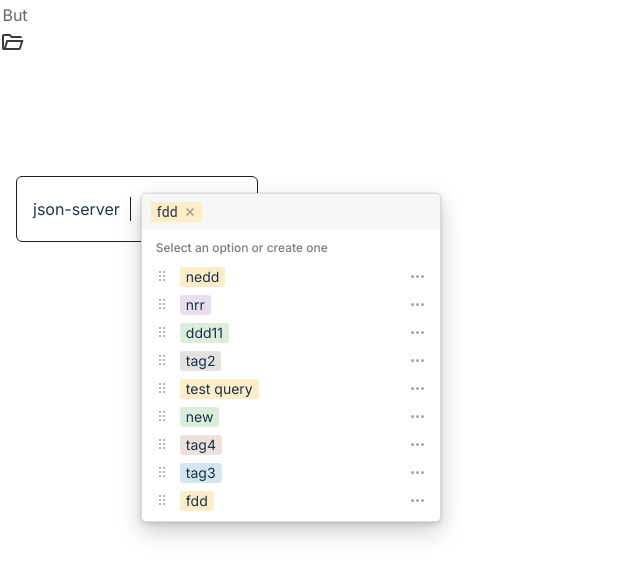
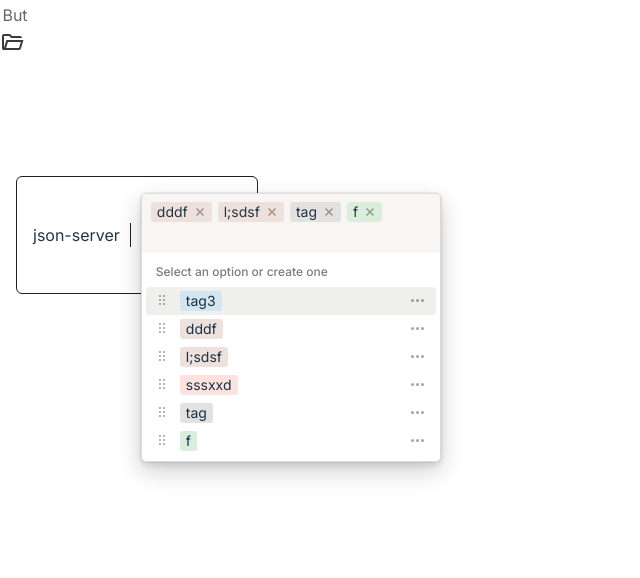
Before and after one commit to IgorChugurov/react-components, a React (Vite) app: page / in a window 1280 px wide. Both pictures are taken after a click on the element 190 px from the left and 209 px from the top of the page. Shown: the top 578 px of the page, without its empty margins (0-640 px from the left). Built offline with nearby package versions, Linux system fonts and the light colour scheme; data requests are answered from the project's data file.

Commit message:
patch 1.1.8

```diff
--- a/package.json
+++ b/package.json
@@ -1,6 +1,6 @@
 {
   "name": "ch-react-components",
-  "version": "1.1.7",
+  "version": "1.1.8",
   "description": "custom react components",
   "main": "src/index.ts",
   "scripts": {
--- a/server/db.json
+++ b/server/db.json
@@ -5,63 +5,34 @@
       "name": "json-server",
       "tags": [
         {
-          "id": "972e",
-          "name": "fdd",
-          "color": "rgb(253, 236, 200)",
-          "_id": "972e"
+          "id": "f9c0",
+          "name": "dddf",
+          "color": "rgb(238, 224, 218)",
+          "_id": "f9c0"
+        },
+        {
+          "id": "0f30",
+          "name": "l;sdsf",
+          "color": "rgb(238, 224, 218)",
+          "_id": "0f30"
+        },
+        {
+          "id": "4a52",
+          "name": "tag",
+          "color": "rgb(227, 226, 224)",
+          "_id": "4a52"
+        },
+        {
+          "id": "77d2",
+          "name": "f",
+          "color": "rgb(219, 237, 219)",
+          "_id": "77d2"
         }
       ],
       "id": "1006"
     }
   ],
   "tags": [
-    {
-      "id": "a2fc",
-      "name": "nedd",
-      "color": "rgb(253, 236, 200)",
-      "_id": "a2fc"
-    },
-    {
-      "id": "a96a",
-      "name": "nrr",
-      "color": "rgb(232, 222, 238)",
-      "_id": "a96a"
-    },
-    {
-      "id": "a436",
-      "fileRecordId": "1006",
-      "name": "ddd11",
-      "color": "rgb(219, 237, 219)",
-      "_id": "a436"
-    },
-    {
-      "_id": "4493",
-      "color": "rgb(227, 226, 224)",
-      "name": "tag2",
-      "id": "4493"
-    },
-    {
-      "_id": "96af",
-      "color": "rgb(253, 236, 200)",
-      "name": "test query",
-      "id": "96af"
-    },
-    {
-      "_id": "0f7d",
-      "name": "new",
-      "color": "rgb(219, 237, 219)",
-      "createdAt": "2023-12-05T12:26:12.024Z",
-      "updatedAt": "2023-12-05T12:26:12.024Z",
-      "id": "0f7d"
-    },
-    {
-      "_id": "f4eb",
-      "name": "tag4",
-      "color": "rgb(238, 224, 218)",
-      "createdAt": "2023-12-05T12:13:45.796Z",
-      "updatedAt": "2023-12-05T12:13:45.796Z",
-      "id": "f4eb"
-    },
     {
       "_id": "e90a",
       "name": "tag3",
@@ -71,10 +42,34 @@
       "id": "e90a"
     },
     {
-      "id": "972e",
-      "name": "fdd",
-      "color": "rgb(253, 236, 200)",
-      "_id": "972e"
+      "id": "f9c0",
+      "name": "dddf",
+      "color": "rgb(238, 224, 218)",
+      "_id": "f9c0"
+    },
+    {
+      "id": "0f30",
+      "name": "l;sdsf",
+      "color": "rgb(238, 224, 218)",
+      "_id": "0f30"
+    },
+    {
+      "id": "6fe5",
+      "name": "sssxxd",
+      "color": "rgb(255, 226, 221)",
+      "_id": "6fe5"
+    },
+    {
+      "id": "4a52",
+      "name": "tag",
+      "color": "rgb(227, 226, 224)",
+      "_id": "4a52"
+    },
+    {
+      "id": "77d2",
+      "name": "f",
+      "color": "rgb(219, 237, 219)",
+      "_id": "77d2"
     }
   ],
   "profile": {
--- a/src/components/tags/ManageTagsInModal.tsx
+++ b/src/components/tags/ManageTagsInModal.tsx
@@ -56,6 +56,7 @@ const ManageTagsInModal = <RecordType extends IRecord>({
     left: rect.left,
   });
 
+  const [activeTag, setActiveTag] = useState<ITag | null>(null);
   const [serverTags, setServerTags] = useState<ITag[]>([]);
   const [filteredTags, setFilteredTags] = useState<ITag[]>([]);
 
@@ -66,53 +67,84 @@ const ManageTagsInModal = <RecordType extends IRecord>({
   const [bgcolor, setBgcolor] = useState<null | string>(null);
 
   const childrenRef = useRef<HTMLDivElement>(null);
-  const [lastActiveChild, setLastActiveChild] = useState<HTMLElement | null>(
-    null
-  );
+  // const [lastActiveChild, setLastActiveChild] = useState<HTMLElement | null>(
+  //   null
+  // );
 
   const [openModalOneTag, setOpenModalOneTag] = useState(true);
   const [currentTag, setCurrentTag] = useState<ITag | null>(null);
 
-  // rule of hover
-  const handleMouseOver = (event: React.MouseEvent<HTMLElement>) => {
-    event.stopPropagation();
+  // const handleMouseOver = (event: React.MouseEvent<HTMLElement>) => {
+  //   event.stopPropagation();
+  //   if (event.target) {
+  //     const element = event.target as HTMLElement;
+  //     if (element) {
+  //       setLastActiveChild(element.parentElement);
+  //     }
+  //   }
+  // };
+
+  // const handleMouseLeave = () => {
+  //   if (childrenRef.current) {
+  //     const children = Array.from(
+  //       childrenRef.current.children
+  //     ) as HTMLDivElement[];
+
+  //     children.forEach((child) => {
+  //       if (child.firstChild) {
+  //         const firstChild = child.firstChild as HTMLElement;
+  //         firstChild.style.backgroundColor = "";
+  //         if (firstChild === lastActiveChild) {
+  //           firstChild.style.backgroundColor = "rgba(55, 53, 47, 0.08)";
+  //         }
+  //       }
+  //     });
+  //   }
+  // };
+  // const handleMouseEnter = () => {
+  //   if (lastActiveChild) {
+  //     lastActiveChild.style.backgroundColor = "";
+  //   }
+  //   setMouseWasInContainer(true);
+  // };
+  const handleMouseEnterNew = (event: React.MouseEvent<HTMLElement>) => {
     if (event.target) {
-      const element = event.target as HTMLElement;
-      if (element) {
-        setLastActiveChild(element.parentElement);
+      const element = event.currentTarget as HTMLElement;
+      if (element && element.id) {
+        const tag = serverTags.find((t) => t._id === element.id);
+        //console.log(element);
+        if (tag) {
+          setActiveTag(tag);
+        }
       }
     }
   };
-
-  const handleMouseLeave = () => {
-    if (childrenRef.current) {
-      const children = Array.from(
-        childrenRef.current.children
-      ) as HTMLDivElement[];
-
-      children.forEach((child) => {
-        if (child.firstChild) {
-          const firstChild = child.firstChild as HTMLElement;
-          firstChild.style.backgroundColor = "";
-          if (firstChild === lastActiveChild) {
-            firstChild.style.backgroundColor = "rgba(55, 53, 47, 0.08)"; // Цвет при сохраненном активном элементе
-          }
-        }
-      });
+  const handleMouseEnterNewTag = (event: React.MouseEvent<HTMLElement>) => {
+    if (event.target) {
+      const element = event.currentTarget as HTMLElement;
+      if (element && element.id === "newTagName") {
+        setActiveTag({
+          _id: "newTagName",
+          name: "newTagName",
+          color: "newColor",
+        });
+      }
     }
-  };
-  const handleMouseEnter = () => {
-    if (lastActiveChild) {
-      lastActiveChild.style.backgroundColor = "";
-    }
-    setMouseWasInContainer(true);
   };
   // end rule of hover
   const handleInput = (event: ChangeEvent<HTMLInputElement>) => {
     setSearch(event.target.value);
-    setMouseWasInContainer(false);
+    //setMouseWasInContainer(false);
   };
   //console.log(search);
+
+  const focusInput = () => {
+    if (input.current) {
+      //console.log(input.current);
+      input.current.focus();
+    }
+  };
+
   const dispatchTagsEvent = (type: string, data: any) => {
     const event = new CustomEvent(type, {
       detail: data,
@@ -134,11 +166,11 @@ const ManageTagsInModal = <RecordType extends IRecord>({
         color: bgcolor || "",
         _id: "newTag",
       };
-      items.push(newTag);
-      setItems([...items]);
+
+      setItems([...items, newTag]);
       setServerTags([...serverTags, newTag]);
       try {
-        const res = await dataService.createOneTag(newTag);
+        const res = await dataService.createOneTag({ ...newTag });
         // only for examples json-server
         if (res && !res._id) {
           res._id = res.id || "";
@@ -158,6 +190,10 @@ const ManageTagsInModal = <RecordType extends IRecord>({
         setServerTags((prev) => prev.filter((t) => t._id !== "newTag"));
       } finally {
         setLoading(false);
+        setTimeout(() => {
+          focusInput();
+        }, 200);
+
         //handleSuscribeReloadTagsList();
       }
     } else {
@@ -166,7 +202,89 @@ const ManageTagsInModal = <RecordType extends IRecord>({
   };
   const enterKeyPress = async (e: KeyboardEvent<HTMLInputElement>) => {
     if (e.key === "Enter") {
-      createTag();
+      if (activeTag && activeTag._id !== "newTagName") {
+        addTagInRecord(activeTag);
+      } else {
+        setActiveTag(null);
+        createTag();
+      }
+    } else if (e.key === "ArrowUp") {
+      if (filteredTags.length) {
+        if (!activeTag) {
+          setActiveTag(filteredTags[filteredTags.length - 1]);
+        } else {
+          if (search) {
+            if (activeTag._id === "newTagName") {
+              setActiveTag(filteredTags[filteredTags.length - 1]);
+            } else {
+              const index = filteredTags.findIndex(
+                (tag) => tag._id === activeTag._id
+              );
+              if (index !== 0) {
+                setActiveTag(filteredTags[index - 1]);
+              } else {
+                setActiveTag({
+                  _id: "newTagName",
+                  name: "newTagName",
+                  color: "newColor",
+                });
+              }
+            }
+          } else {
+            const index = filteredTags.findIndex(
+              (tag) => tag._id === activeTag._id
+            );
+            if (index !== 0) {
+              setActiveTag(filteredTags[index - 1]);
+            } else {
+              setActiveTag(filteredTags[filteredTags.length - 1]);
+            }
+          }
+        }
+      }
+    } else if (e.key === "ArrowDown") {
+      if (filteredTags.length) {
+        if (!activeTag) {
+          setActiveTag(filteredTags[0]);
+        } else {
+          if (search) {
+            if (activeTag._id === "newTagName") {
+              setActiveTag(filteredTags[0]);
+            } else {
+              const index = filteredTags.findIndex(
+                (tag) => tag._id === activeTag._id
+              );
+              if (index !== filteredTags.length - 1) {
+                setActiveTag(filteredTags[index + 1]);
+              } else {
+                setActiveTag({
+                  _id: "newTagName",
+                  name: "newTagName",
+                  color: "newColor",
+                });
+              }
+            }
+          } else {
+            const index = filteredTags.findIndex(
+              (tag) => tag._id === activeTag._id
+            );
+            if (index !== filteredTags.length - 1) {
+              setActiveTag(filteredTags[index + 1]);
+            } else {
+              setActiveTag(filteredTags[0]);
+            }
+          }
+
+          // const index = filteredTags.findIndex(
+          //   (tag) => tag._id === activeTag._id
+          // );
+          // if (index < filteredTags.length - 1) {
+          //   setActiveTag(filteredTags[index + 1]);
+          // } else {
+          //   setActiveTag(filteredTags[0]);
+          // }
+        }
+      }
     }
   };
   const deleteTagInRecord = async (tag: ITag, i: number) => {
@@ -181,7 +299,7 @@ const ManageTagsInModal = <RecordType extends IRecord>({
       tagId: tag._id,
     });
   };
-  console.log(items);
+
   const addTagInRecord = async (tag: ITag, newTag?: boolean) => {
     if (input.current) {
       input.current.value = "";
@@ -202,6 +320,9 @@ const ManageTagsInModal = <RecordType extends IRecord>({
         tagId: tag._id,
       });
     }
+    setTimeout(() => {
+      setActiveTag(tag), focusInput();
+    }, 200);
   };
 
   const closeOneTagModal = () => {
@@ -231,6 +352,10 @@ const ManageTagsInModal = <RecordType extends IRecord>({
   };
 
   useEffect(() => {
+    setTimeout(() => {
+      focusInput();
+    }, 100);
+
     getTags();
     async function getTags() {
       try {
@@ -278,7 +403,30 @@ const ManageTagsInModal = <RecordType extends IRecord>({
   };
   useEffect(() => {
     //console.log(serverTags);
-    setFilteredTags(serverTags.filter(filterList));
+    const filteredList = serverTags.filter(filterList);
+    setFilteredTags(filteredList);
+    if (filteredList.length > 0) {
+      if (!activeTag) {
+        setActiveTag(filteredList[0]);
+      }
+
+      if (search) {
+        const tag = filteredList.find((t) => t.name == search);
+        if (tag) {
+          setActiveTag(tag);
+        }
+      } else {
+        setActiveTag(filteredList[0]);
+      }
+    } else if (filteredList.length === 0 && search !== "") {
+      setActiveTag({
+        _id: "newTagName",
+        name: "newTagName",
+        color: "newColor",
+      });
+    } else {
+      setActiveTag(null);
+    }
     if (search && !bgcolor) {
       setBgcolor(bgColors[Math.floor(Math.random() * bgColors.length)]);
     } else if (!search) {
@@ -339,9 +487,7 @@ const ManageTagsInModal = <RecordType extends IRecord>({
                 key={tag._id}
               >
                 <Box className={styles.wrap_text_in_tag}>
-                  <Typography className={styles.text_in_tag}>
-                    {tag.name}
-                  </Typography>
+                  <span className={styles.text_in_tag}>{tag.name}</span>
                 </Box>
                 <Box
                   role="button"
@@ -392,23 +538,24 @@ const ManageTagsInModal = <RecordType extends IRecord>({
               <Box
                 className={styles.reatewrap1}
                 ref={childrenRef}
-                onMouseLeave={handleMouseLeave}
-                onMouseEnter={handleMouseEnter}
+                //onMouseLeave={handleMouseLeave}
+                //onMouseEnter={handleMouseEnter}
               >
-                {filteredTags.map((t, i) => (
+                {filteredTags.map((t) => (
                   <Box
                     className={[styles.createwrap20, "child"].join(" ")}
                     key={t._id || t.id}
                   >
                     <Box
-                      className={[styles.createwrap21, "chirstChild"].join(" ")}
-                      onMouseOver={handleMouseOver}
-                      sx={{
-                        background:
-                          i === 0 && search && !mouseWasInContainer
-                            ? "rgba(55, 53, 47, 0.08)"
-                            : "undefined",
-                      }}
+                      id={t._id || t.id}
+                      className={[
+                        styles.createwrap21,
+                        "chirstChild",
+                        activeTag && activeTag._id === t._id
+                          ? styles.activeTag
+                          : "",
+                      ].join(" ")}
+                      onMouseEnter={handleMouseEnterNew}
                     >
                       <Box className={styles.createwrap22}>
                         <Box className={styles.existtaginlistblock1}>
@@ -463,15 +610,23 @@ const ManageTagsInModal = <RecordType extends IRecord>({
                 {search && !serverTags.find((t) => t.name === search) && (
                   <Box
                     className={styles.createwrap2}
-                    onMouseOver={handleMouseOver}
+                    //onMouseOver={handleMouseOver}
                   >
                     <Box
-                      className={styles.createwrap3}
-                      sx={{
-                        background: filteredTags.length
-                          ? "undefined"
-                          : "rgba(55, 53, 47, 0.08)",
-                      }}
+                      id="newTagName"
+                      className={[
+                        styles.createwrap3,
+
+                        activeTag && activeTag._id === "newTagName"
+                          ? styles.activeTag
+                          : "",
+                      ].join(" ")}
+                      onMouseEnter={handleMouseEnterNewTag}
+                      // sx={{
+                      //   background: filteredTags.length
+                      //     ? "undefined"
+                      //     : "rgba(55, 53, 47, 0.08)",
+                      // }}
                     >
                       <Box className={styles.createwrap4}>
                         <Box className={styles.createwrap5}>
--- a/src/components/tags/css/ManageTagsInModal.module.css
+++ b/src/components/tags/css/ManageTagsInModal.module.css
@@ -6,7 +6,7 @@
   overflow: hidden auto;
   margin-right: 0;
   margin-bottom: 0;
-  max-height: 400px;
+  max-height: 300px;
 }
 
 .secondblockwrap {
@@ -54,8 +54,11 @@
   border-radius: 4px;
 }
 
-.createwrap21:hover {
-  background: rgba(55, 53, 47, 0.08);
+/* .createwrap21:hover {
+  background-color: rgba(55, 53, 47, 0.08);
+} */
+.createwrap21.activeTag {
+  background-color: rgba(55, 53, 47, 0.08);
 }
 
 .createwrap22 {
@@ -96,8 +99,6 @@
   margin-right: 6px;
   min-width: 0px;
   flex: 1 1 auto;
-}
-
   .wrap1taginlist {
     display: inline-flex;
     align-items: center;
@@ -115,8 +116,6 @@
     white-space: nowrap;
     overflow: hidden;
     text-overflow: ellipsis;
-}
-
     .wrapwtaginlist {
       white-space: nowrap;
       overflow: hidden;
@@ -125,11 +124,12 @@
       align-items: center;
       height: 20px;
       line-height: 20px;
-}
-
       .spantagtext {
         overflow: hidden;
         text-overflow: ellipsis;
+      }
+    }
+  }
 }
 
 .existtaginlistblock3 {
@@ -180,8 +180,8 @@
   border-radius: 4px;
 }
 
-.createwrap3:hover {
-  background: rgba(55, 53, 47, 0.08);
+.createwrap3.activeTag {
+  background-color: rgba(55, 53, 47, 0.08);
 }
 .createwrap4 {
   display: flex;
@@ -250,9 +250,9 @@
 }
 
 /* **************************************************************** */
-.child:hover .chirstChild {
-  background: rgba(55, 53, 47, 0.08);
-}
+/* .child:hover .chirstChild {
+  background-color: rgba(55, 53, 47, 0.08);
+} */
 .modalWindowTagList {
   position: absolute;
   /* top: 50%;
@@ -264,8 +264,8 @@
   min-height: 100px;
   border: 0.5px solid #ddd; /* Пример, замените #ddd на ваш цвет */
   background-color: white;
-  box-shadow: rgba(15, 15, 15, 0.05) 0px 0px 0px 1px, rgba(15, 15, 15, 0.1) 0px 3px 6px,
-    rgba(15, 15, 15, 0.2) 0px 9px 24px;
+  box-shadow: rgba(15, 15, 15, 0.05) 0px 0px 0px 1px,
+    rgba(15, 15, 15, 0.1) 0px 3px 6px, rgba(15, 15, 15, 0.2) 0px 9px 24px;
 }
 
 .modalWindowTagList:focus-visible {
@@ -310,8 +310,6 @@
   white-space: nowrap;
   overflow: hidden;
   text-overflow: ellipsis;
-}
-
   .wrap_text_in_tag {
     white-space: nowrap;
     overflow: hidden;
@@ -325,6 +323,7 @@
       overflow: hidden;
       text-overflow: ellipsis;
       font-size: 14px;
+    }
   }
 }
 
--- a/src/components/tags/css/oneTagModal.module.css
+++ b/src/components/tags/css/oneTagModal.module.css
@@ -22,8 +22,8 @@
   backdrop-filter: none;
   position: relative;
   max-width: calc(100vw - 24px);
-  box-shadow: rgba(15, 15, 15, 0.05) 0px 0px 0px 1px, rgba(15, 15, 15, 0.1) 0px 3px 6px,
-    rgba(15, 15, 15, 0.2) 0px 9px 24px;
+  box-shadow: rgba(15, 15, 15, 0.05) 0px 0px 0px 1px,
+    rgba(15, 15, 15, 0.1) 0px 3px 6px, rgba(15, 15, 15, 0.2) 0px 9px 24px;
   overflow: hidden;
 }
 .oneTwrap4 {
@@ -84,7 +84,8 @@
 }
 
 .oneTeditWrap4:focus-within {
-  box-shadow: inset 0 0 0 1px rgba(35, 131, 226, 0.57), 0 0 0 2px rgba(35, 131, 226, 0.35) !important;
+  box-shadow: inset 0 0 0 1px rgba(35, 131, 226, 0.57),
+    0 0 0 2px rgba(35, 131, 226, 0.35) !important;
 }
 .oneTinput {
   font-size: inherit;
@@ -105,7 +106,7 @@
 }
 .oneTDeleteWrap1 {
   user-select: none;
-  transition: background 20ms ease-in 0s;
+  transition: background-color 20ms ease-in 0s;
   cursor: pointer;
   width: calc(100% - 8px);
   margin-left: 4px;
@@ -182,7 +183,7 @@
 }
 .colorInListWrap {
   user-select: none;
-  transition: background 20ms ease-in 0s;
+  transition: background-color 20ms ease-in 0s;
   cursor: pointer;
   width: calc(100% - 8px);
   margin-left: 4px;
```
Lines whose indentation alone changed are shown as unchanged.
